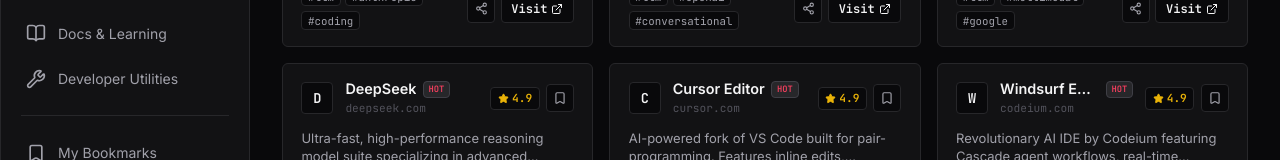
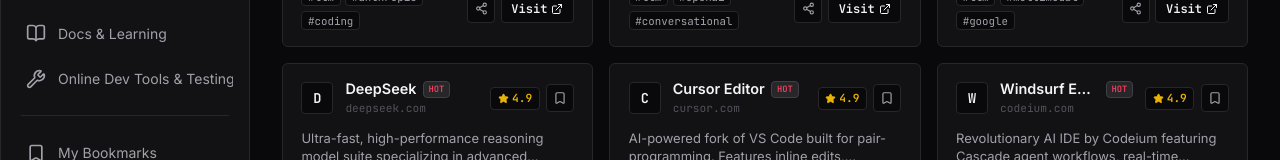
Before and after one commit to Ratul-NotFound/OmniHub, a React (Vite) app: page / in a window 1280 px wide. Shown: the part 379-539 px from the top of the page. Built offline with nearby package versions, Linux system fonts and the light colour scheme.

Commit message:
Renamed Developer Utilities to Online Dev Tools & Testing to distinguish from Libraries & Frameworks

```diff
--- a/src/data/resources.ts
+++ b/src/data/resources.ts
@@ -68,9 +68,9 @@
   },
   {
     id: 'utilities',
-    name: 'Developer Utilities',
+    name: 'Online Dev Tools & Testing',
     iconName: 'Wrench',
-    description: 'Web tools, bundle analyzers, formatting helpers, and test tools'
+    description: 'Standalone web tools to test APIs, format JSON, inspect bundle sizes, and generate favicons'
   }
 ];
 
```
